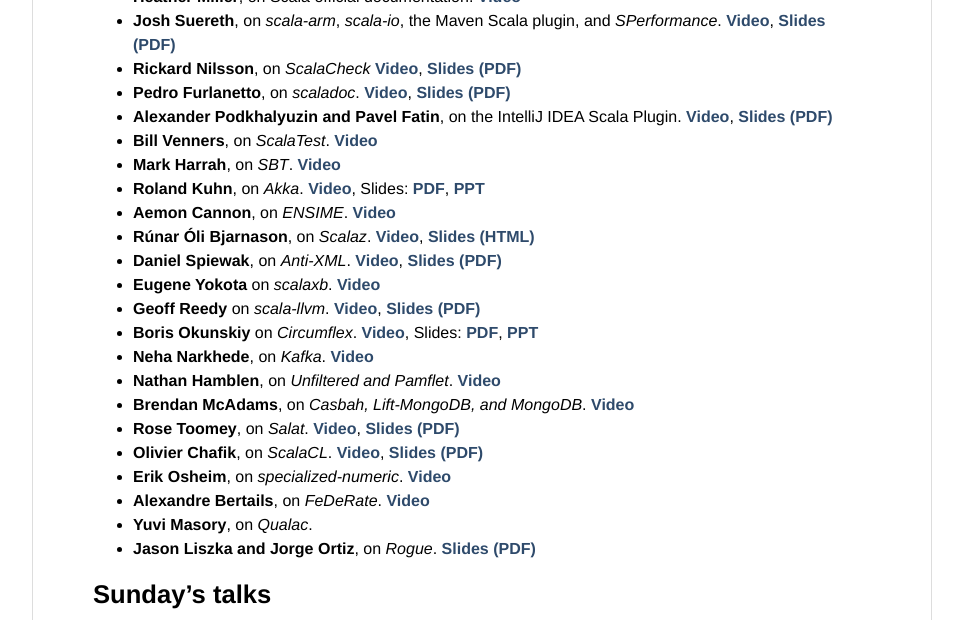
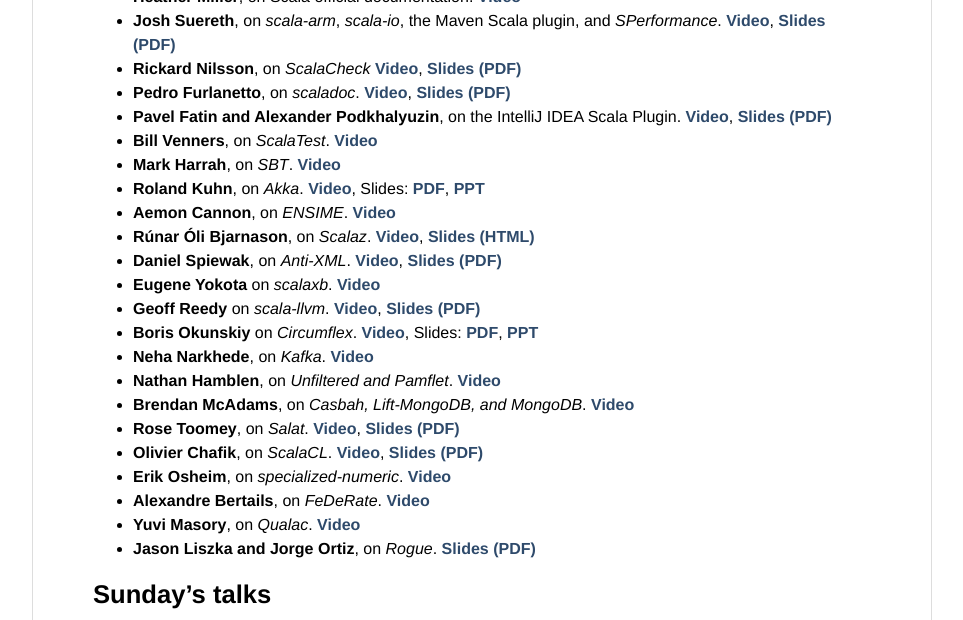
Before and after one commit to scala-phase/scalathon, a Jekyll site: the page built from videos.md, in a window 1280 px wide. Shown: the part 658-1278 px from the top of the page, without its empty margins (158-1121 px from the left). Built offline with Jekyll 4.4.1, drawn with Linux system fonts in a browser that asks for light colours; some web fonts are replaced; Markdown is read by kramdown in place of the engine named in the settings.

Commit message:
Added video: Yuvi Masory on Qualac

```diff
--- a/videos.md
+++ b/videos.md
@@ -31,7 +31,7 @@
 * **Rickard Nilsson**, on *ScalaCheck* [Video](http://vimeo.com/28670075), [Slides (PDF)](talk-slides/scalacheck.pdf)
 * **Pedro Furlanetto**, on *scaladoc*. [Video](http://vimeo.com/28684471),
   [Slides (PDF)](talk-slides/scaladoc.pdf)
-* **Alexander Podkhalyuzin and Pavel Fatin**, on
+* **Pavel Fatin and Alexander Podkhalyuzin**, on
   the IntelliJ IDEA Scala Plugin. [Video](http://vimeo.com/28692913), [Slides (PDF)](talk-slides/intellij.pdf)
 * **Bill Venners**, on *ScalaTest*. [Video](http://vimeo.com/28717576)
 * **Mark Harrah**, on *SBT*. [Video](http://vimeo.com/28720255)
@@ -52,7 +52,7 @@
 * **Olivier Chafik**, on *ScalaCL*. [Video](http://vimeo.com/32333809), [Slides (PDF)](talk-slides/scalacl.pdf)
 * **Erik Osheim**, on *specialized-numeric*. [Video](http://vimeo.com/32337413)
 * **Alexandre Bertails**, on *FeDeRate*. [Video](http://vimeo.com/32342669)
-* **Yuvi Masory**, on *Qualac*.
+* **Yuvi Masory**, on *Qualac*. [Video](http://vimeo.com/32347763)
 * **Jason Liszka and Jorge Ortiz**, on *Rogue*. [Slides (PDF)](talk-slides/rogue.pdf)
 
 ## Sunday's talks
```
